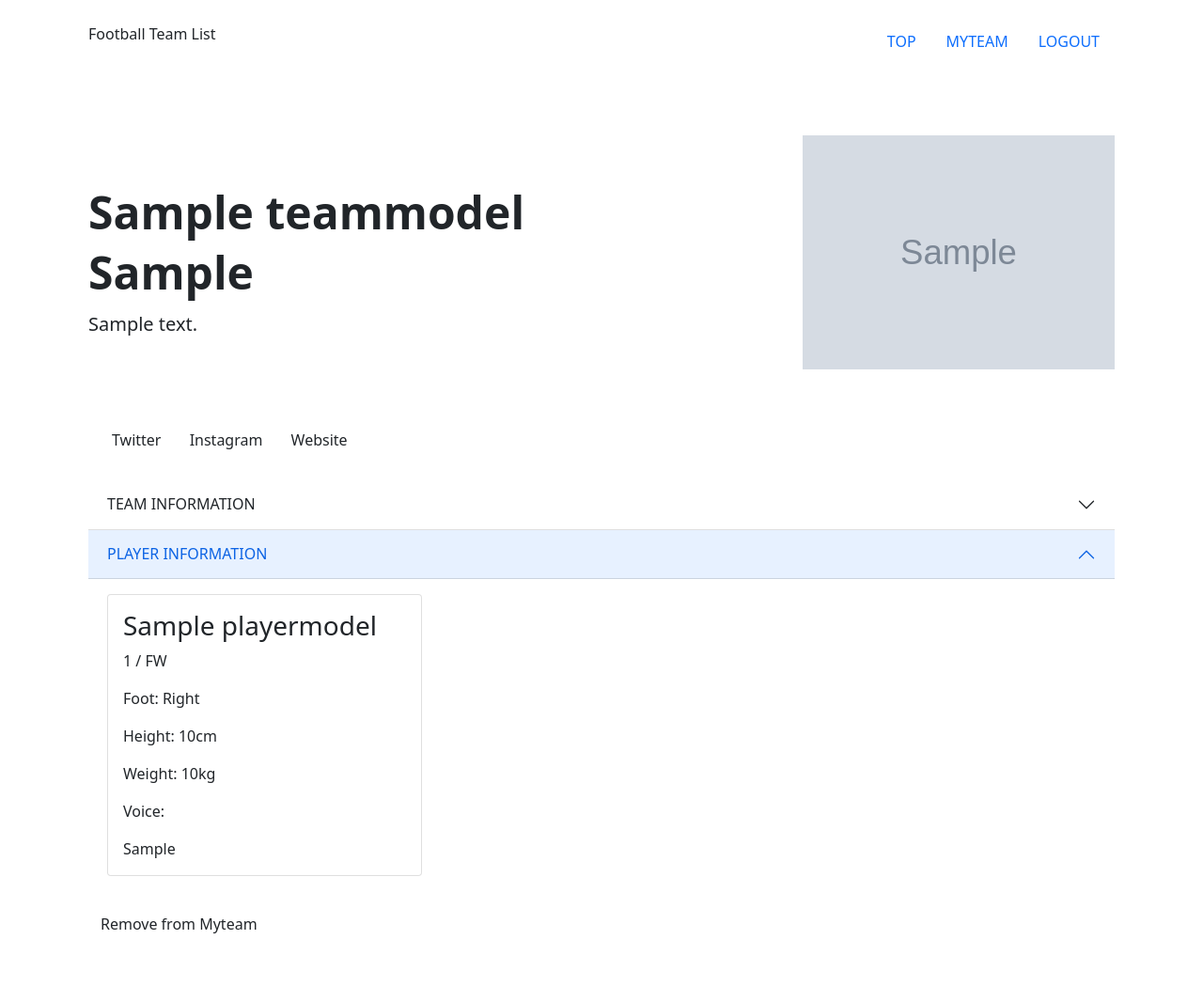
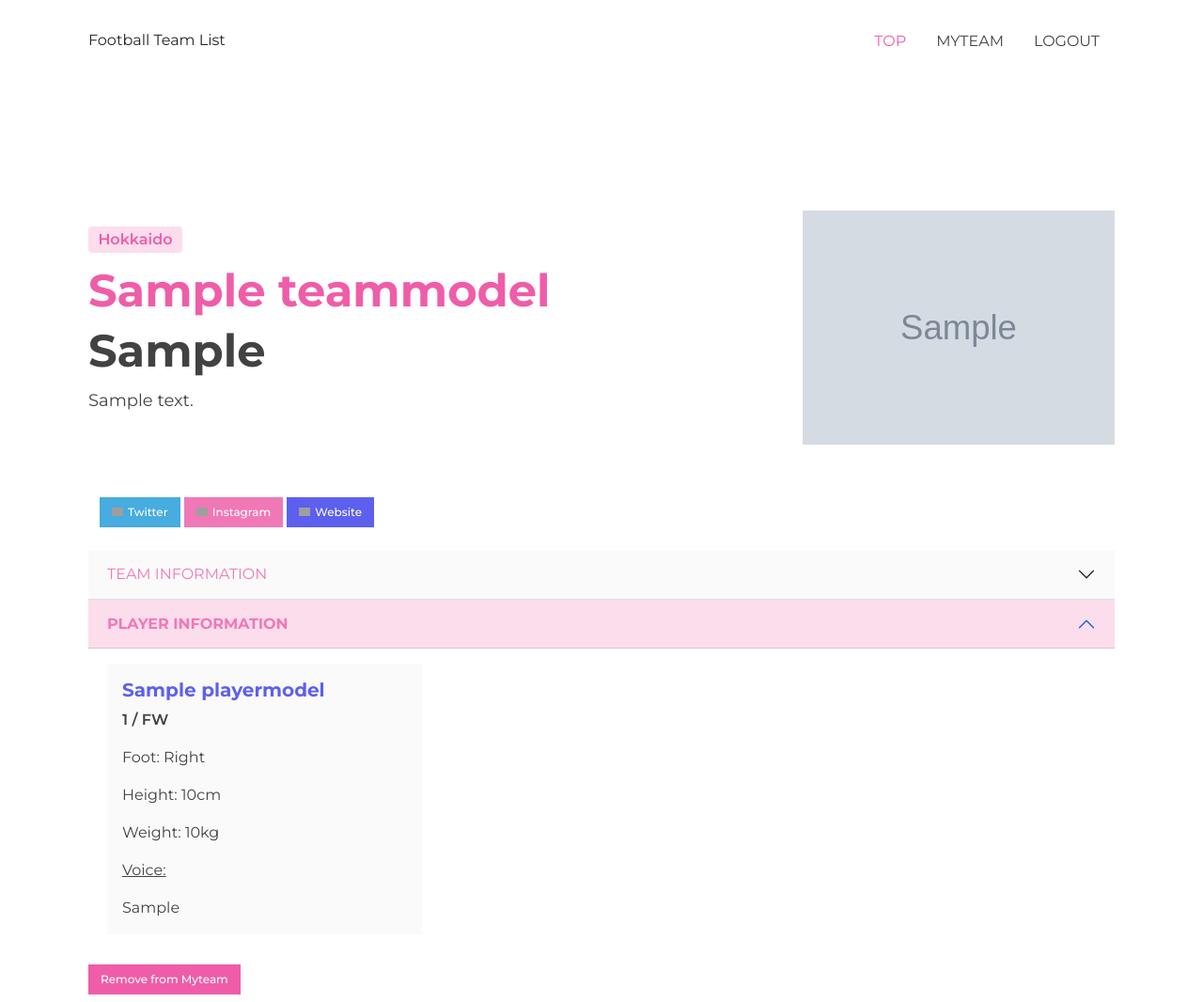
Before and after one commit to 8rukimori/Football-team-list, a Django app: page /detail/1/ in a window 1280 px wide, after a click on "PLAYER INFORMATION". Shown: the whole page at 94% size. Before the commit the page ends 993 px from the top, so only its background shows below. Run offline with Django 4.2, Linux system fonts and the light colour scheme; a user stored in the database is signed in; tables that the repository leaves empty hold one stand-in row (values such as "Sample post"); grey boxes marked "Sample" are stand-in pictures; some libraries are stand-ins or nearby versions; grey boxes are pictures that could not be loaded.

Commit message:
Finished

```diff
--- a/footballapp/forms.py
+++ b/footballapp/forms.py
@@ -18,3 +18,8 @@ class SignUpForm(UserCreationForm):
     class Meta:
         model = User
         fields = ('username', 'email')
+
+    def __init__(self, *args, **kwargs):
+        super().__init__(*args, **kwargs)
+        for field in self.fields.values():
+            field.widget.attrs['placeholder'] = field.label
--- a/footballapp/views.py
+++ b/footballapp/views.py
@@ -65,8 +65,7 @@ def toggle_support_receive_team_status(request):
         MyTeam.objects.create(supporter=new_supporter, myteam=support_get_team)
     else:
         exist_support_team.delete()
-    #前の画面のUrlの形に修正
-    # return redirect('/userbloglist/' + str(send_user.id) + '/?user=' + request.POST["user_id"])
+
     return redirect("list")
 
 class MyTeamList(ListView):
--- a/footballproj/settings.py
+++ b/footballproj/settings.py
@@ -26,6 +26,7 @@ INSTALLED_APPS = [
     "django.contrib.messages",
     "django.contrib.staticfiles",
     "footballapp.apps.FootballappConfig",
+    'widget_tweaks',
 ]
 
 MIDDLEWARE = [
--- /dev/null
+++ b/static/css/style.css
@@ -0,0 +1,257 @@
+/* General Style */
+
+body {
+    font-family: 'Montserrat', sans-serif;
+    color: #424242;
+}
+
+#app_title {
+    margin-top: 5%;
+    margin-bottom: 5%;
+}
+
+.btn-light {
+    background-color: #ef5da8;
+    color: #fff;
+    border: none;
+    height: 2em;
+}
+
+.btn-light:hover {
+    background-color: #fcddec;
+    color: #ef5da8;
+    border: none;
+}
+
+.after-button {
+    margin-bottom: 5%;
+}
+
+.form-title {
+    font-weight: 800;
+    margin-bottom: 10%;
+}
+
+.form-controler {
+    width: 100%;
+    height: 3em;
+    border: none;
+    margin-bottom: 5%;
+    border-bottom: solid 1px #999999;
+}
+
+.form-controler:hover {
+    border: none;
+    border-bottom: solid 1px #999999;
+}
+
+/* Hero Style */
+
+h1 {
+    color: #ef5da8;
+    font-weight: 700;
+    font-size: 42px;
+}
+
+h2 {
+    font-weight: 500;
+    font-size: 42px;
+}
+
+.lead {
+    font-weight: 400;
+    font-size: 18px;
+}
+
+ /* Card Style */
+
+.nav {
+    margin-bottom: 5em;
+}
+
+.nav-link {
+    color: #424242;
+    text-decoration: none;
+}
+
+
+.nav-link:hover {
+    color: #ef5da8;
+}
+
+.nav-active {
+    color: #ef5da8;
+    text-decoration: none;
+}
+
+.nav-item-active {
+    border-bottom: solid 2px #ef5da8;
+}
+
+
+
+.card-ymd {
+    font-weight: 600;
+    font-size: 14px;
+}
+
+h5 .card-title {
+    color: #ef5da8;
+    font-weight: 600;
+    font-size: 20px;
+}
+
+.card-text {
+    font-weight: 400;
+    font-size: 16px;
+}
+
+.read-more {
+    color: #ef5da8;
+    font-weight: 500;
+    font-size: 16px;
+    text-decoration: none;
+    border-bottom: solid 2px #ef5da8;
+}
+
+.read-more:hover {
+    color: #fcddec;
+    border-bottom: solid 2px #fcddec;
+}
+
+
+
+/* Detail Style General */
+
+.badge {
+    background-color: #fcddec;
+    color: #ef5da8;
+    font-weight: 600;
+    font-size: 16px;
+}
+
+.twitter {
+    background-color: #47ACDF;
+    color: #ffffff;
+    font-weight: 500;
+    font-size: 12px;
+    border-radius: 0;
+}
+
+.twitter:hover {
+    background-color: #BEE8FD;
+    color: #47ACDF;
+}
+
+.twitter:before {
+    content: "";
+    display: inline-block;
+    width: 12px;
+    height: 12px;
+    margin: 0 5px 0 0;
+    background: url("../images/twitter.png") no-repeat;
+    background-size: contain;
+    vertical-align: middle;
+  }
+
+.instagram {
+    background-color: #f178b6;
+    color: #ffffff;
+    font-weight: 500;
+    font-size: 12px;
+    border-radius: 0;
+}
+
+.instagram:hover {
+    background-color: #fcddec;
+    color: #f178b6;
+}
+
+.instagram:before {
+    content: "";
+    display: inline-block;
+    width: 12px;
+    height: 12px;
+    margin: 0 5px 0 0;
+    background: url("../images/instagram.png") no-repeat;
+    background-size: contain;
+    vertical-align: middle;
+  }
+
+.website {
+    background-color: #5d5fef;
+    color: #ffffff;
+    font-weight: 500;
+    font-size: 12px;
+    border-radius: 0;
+}
+
+.website:hover {
+    background-color: #a5a6f6;
+    color: #5d5fef;
+}
+
+.website:before {
+    content: "";
+    display: inline-block;
+    width: 12px;
+    height: 12px;
+    margin: 0 5px 0 0;
+    background: url("../images/website_icon.png") no-repeat;
+    background-size: contain;
+    vertical-align: middle;
+}
+
+/* Accordion Style */
+
+.accordion-button {
+    color: #f178b6;
+    background-color: #fafafa;
+}
+
+.accordion-button:not(.collapsed) {
+    color: #f178b6;
+    background-color: #fcddec;
+    font-weight: 700;
+}
+
+/* Detail Team Info Style */
+h3 {
+    color: #5d5fef;
+    font-size: 20px;
+    font-weight: 700;
+}
+
+/* Player Card Style */
+
+.player-card {
+    background-color: #fafafa;
+    border: 0px;
+    border-radius: 0px;
+}
+
+.player-card-body {
+    font-size: 20px;
+    font-weight: 500;
+}
+
+.player-card-subtitle {
+    font-weight: 600;
+}
+
+.player-card-voice {
+    text-decoration: underline;
+}
+
+.support_button {
+    background-color: #ef5da8;
+    color: #fff;
+    font-size: 12px;
+    font-weight: 500;
+    border-radius: 0;
+}
+
+.support_button:hover {
+    background-color: #fcddec;
+    color: #ef5da8;
+}
--- a/templates/base.html
+++ b/templates/base.html
@@ -11,7 +11,7 @@
     <!-- Custom CSS -->
     <link rel="preconnect" href="https://fonts.googleapis.com">
     <link rel="preconnect" href="https://fonts.gstatic.com" crossorigin>
-    <link href="https://fonts.googleapis.com/css2?family=Montserrat:wght@400;500;600;700&display=swap" rel="stylesheet">
+    <link href="https://fonts.googleapis.com/css2?family=Montserrat:wght@400;500;600;700;800&display=swap" rel="stylesheet">
     <link rel="stylesheet" href="{% static 'css/style.css' %}">
 
     <title>Football Teams</title>
```
Also changed, not shown: templates/login.html (+16 -11 lines), templates/logout.html (+7 -10 lines), templates/signup.html (+33 -12 lines), 1 other file.
